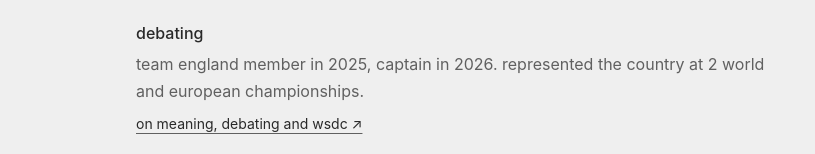
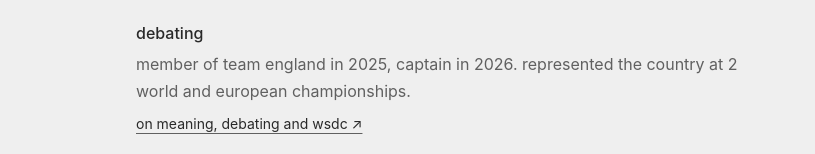
Before and after one commit to aryamansarda/aryamansarda.github.io, a plain HTML site: page index.html in a window 1280 px wide. Shown: the part 1977-2131 px from the top of the page, without its empty margins (416-1231 px from the left). Drawn offline with Linux system fonts and the light colour scheme.

Commit message:
Refine Team England description

```diff
--- a/index.html
+++ b/index.html
@@ -223,7 +223,7 @@
           <li class="ai-entry ai-entry-undated">
             <div class="ai-entry-main">
               <p class="ai-entry-heading"><span class="ai-title">debating</span></p>
-              <p class="ai-detail">team england member in 2025, captain in 2026. represented the country at 2 world and european championships.</p>
+              <p class="ai-detail">member of team england in 2025, captain in 2026. represented the country at 2 world and european championships.</p>
               <p class="ai-resources"><a href="https://sarda007.substack.com/p/on-meaning-debating-and-wsdc" target="_blank" rel="noopener noreferrer">on meaning, debating and wsdc ↗</a></p>
             </div>
           </li>
```
